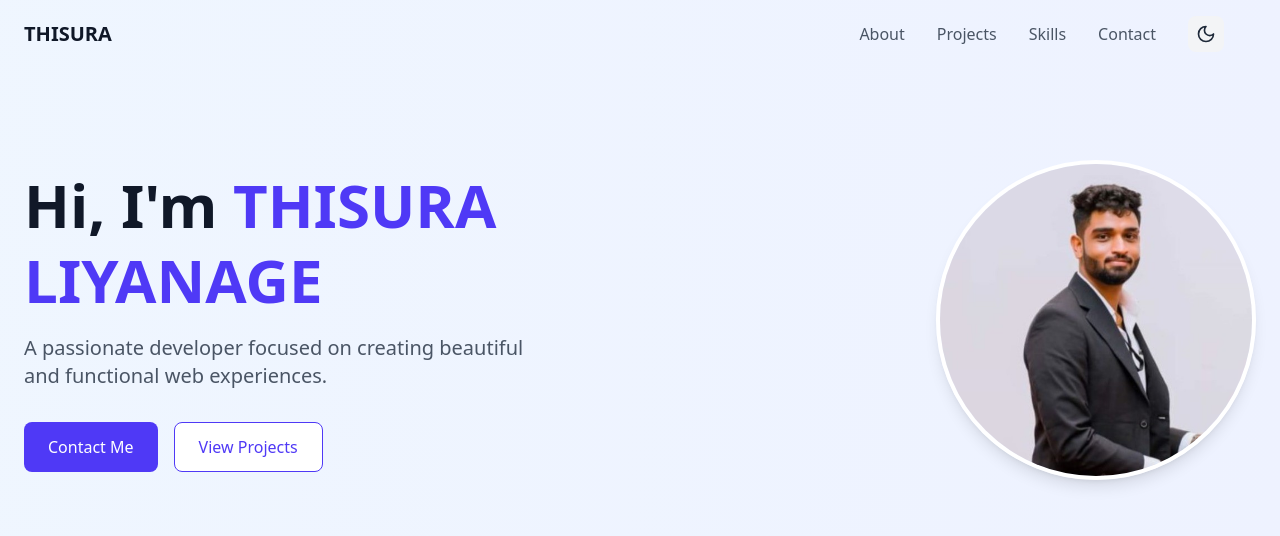
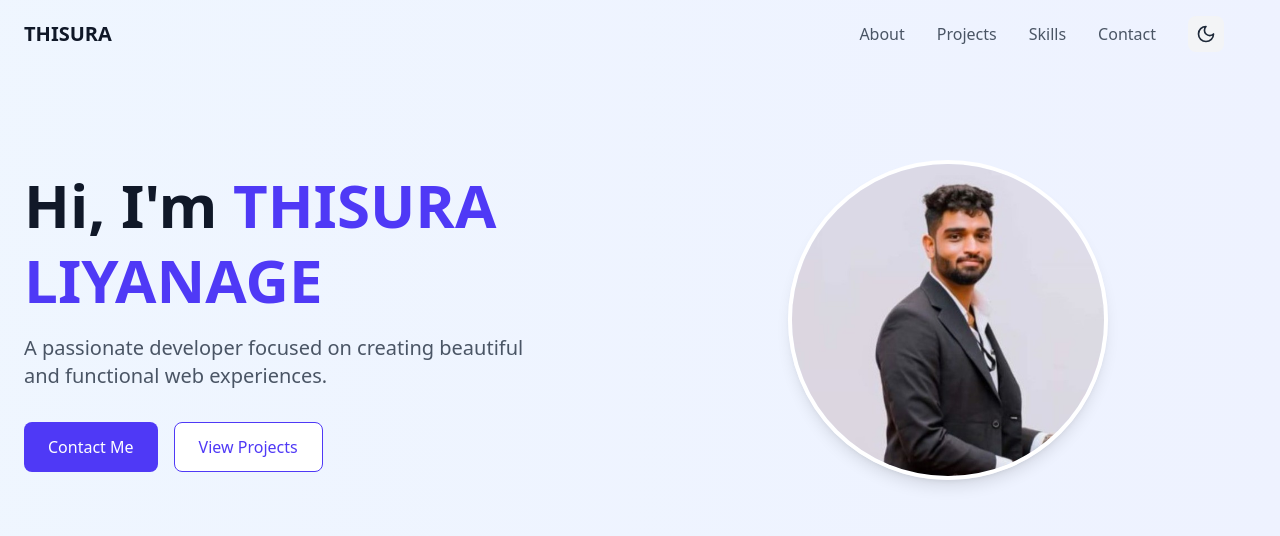
Before and after one commit to Thisura2001/portfolio-react, a React (Vite) app: page / in a window 1280 px wide. Shown: the top 536 px of the page. Built offline with nearby package versions, Linux system fonts and the light colour scheme.

Commit message:
hero section done

```diff
--- a/src/Component/Hero.tsx
+++ b/src/Component/Hero.tsx
@@ -37,7 +37,7 @@ export const Hero = () => {
             </button>
           </div>
         </div>
-        <div className="md:w-1/2 flex justify-center md:justify-end">
+        <div className="md:w-1/2 flex justify-center md:justify-center">
           <div className="w-64 h-64 md:w-80 md:h-80 rounded-full overflow-hidden border-4 border-white dark:border-gray-700 shadow-lg">
             <img
                 src={profileImage}
```
